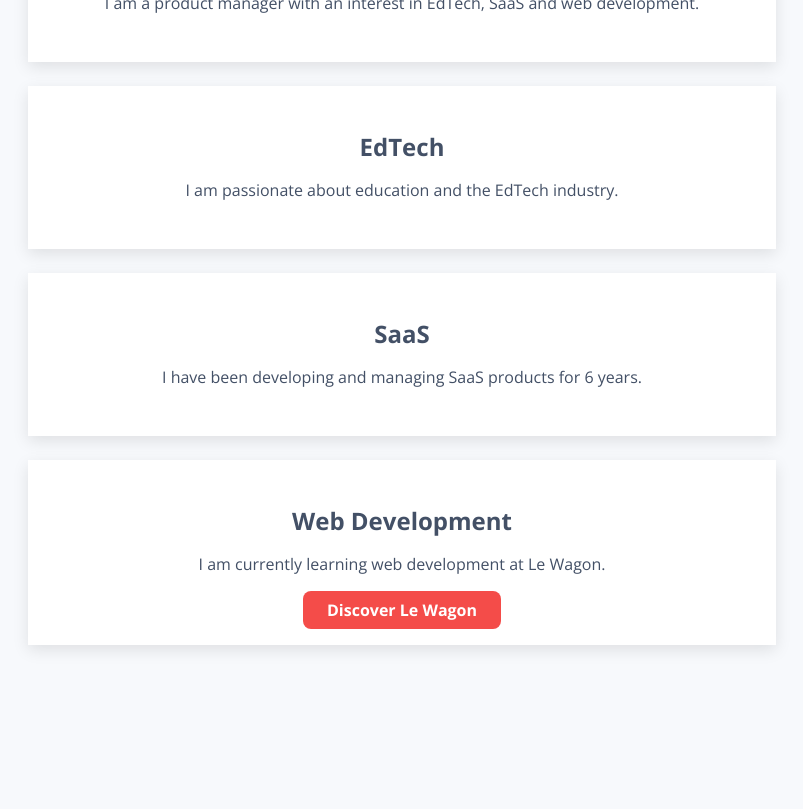
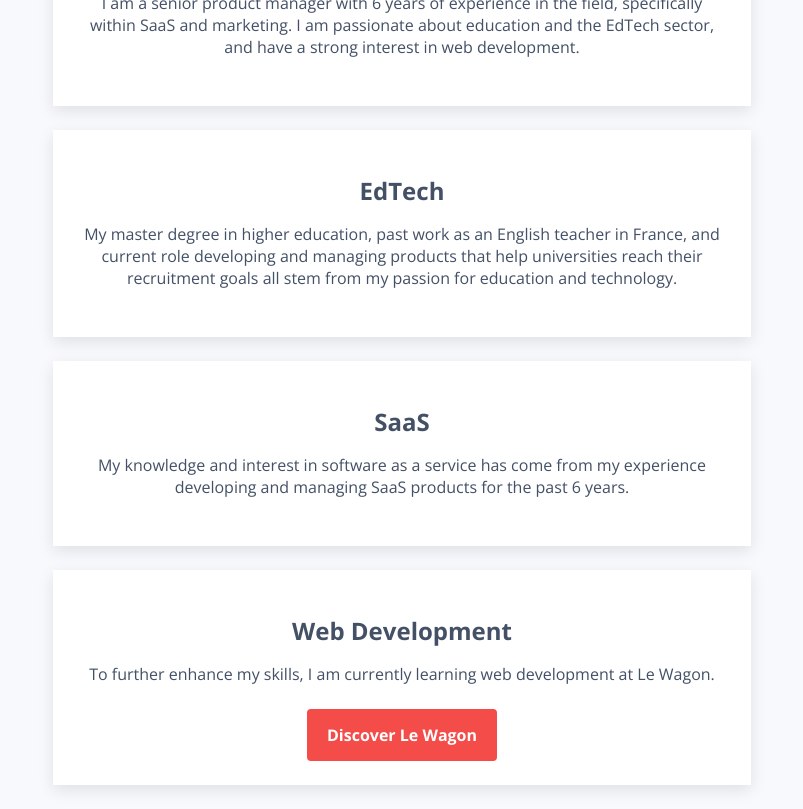
Before and after one commit to b24177/profile, a plain HTML site: page index.html in a window 1280 px wide. Shown: the part 300-1109 px from the top of the page, without its empty margins (238-1041 px from the left). Before the commit the page ends 969 px from the top, so only its background shows below. Drawn offline with nearby package versions, Linux system fonts and the light colour scheme.

Commit message:
My profile page

```diff
--- a/index.html
+++ b/index.html
@@ -7,6 +7,7 @@
   <link rel="stylesheet" type="text/css" href="style.css">
   <link href="https://fonts.googleapis.com/css2?family=Open+Sans:wght@400;700&display=swap" rel="stylesheet">
   <link href="https://fonts.googleapis.com/css2?family=Lora&display=swap" rel="stylesheet">
+  <link href="https://fonts.googleapis.com/css2?family=Roboto:wght@400;700&display=swap" rel="stylesheet">
   <link rel="stylesheet" href="https://use.fontawesome.com/releases/v5.2.0/css/all.css" integrity="sha384-hWVjflwFxL6sNzntih27bfxkr27PmbbK/iSvJ+a4+0owXq79v+lsFkW54bOGbiDQ" crossorigin="anonymous">
   <meta name="viewport" content="width=device-width, initial-scale=1">
 </head>
@@ -19,22 +20,27 @@
       <li><a href="https://github.com/b24177/" target="_blank"><i class="fab fa-github-square"></i></a></li>
       <li><a href="https://www.linkedin.com/in/brantmonaghan/" target="_blank"><i class="fab fa-linkedin"></i></a></li>
       </ul>
-      <p>I am a product manager with an interest in EdTech, SaaS and web development.</p>
+      <p>I am a senior product manager with 6 years of experience in the field, specifically within SaaS and marketing.
+         I am passionate about education and the EdTech sector, and have a strong interest in web development.
   </div>
 
   <div class="card-white">
     <h2>EdTech</h2>
-    <p>I am passionate about education and the EdTech industry.</p>
+    <p>My master degree in higher education, past work as an English teacher in France, and current
+      role developing and managing products that help universities reach their recruitment goals
+      all stem from my passion for education and technology.
+      </p>
   </div>
 
   <div class="card-white">
     <h2>SaaS</h2>
-    <p>I have been developing and managing SaaS products for 6 years.</p>
+    <p>My knowledge and interest in software as a service has come from my experience
+       developing and managing SaaS products for the past 6 years.</p>
   </div>
 
   <div class="card-white">
     <h2>Web Development</h2>
-    <p>I am currently learning web development at Le Wagon.</p>
+    <p>To further enhance my skills, I am currently learning web development at Le Wagon.</p>
     <a href="https://www.lewagon.com/" target="_blank" class="btn-coral">Discover Le Wagon</a>
   </div>
 </body>
--- a/style.css
+++ b/style.css
@@ -1,16 +1,14 @@
 @import url('https://fonts.googleapis.com/css2?family=Open+Sans:wght@400;700&display=swap');
 
-h1, h2, body {
+h1, h2 {
   font-family: 'Open Sans', sans-serif;
-}
-
-h1, h2 {
   color: #435066;
   margin-bottom: 16px;
 }
 
 body {
   background-color: #F7F9FC;
+  font-family: 'Open Sans', sans-serif;
 }
 
 a {
@@ -19,7 +17,13 @@ a {
   color: #F44C49;
 }
 
+a:hover {
+  color: #F21915;
+}
+
 p {
+  f/*ont-family: 'Lora', serif;*/
+  font-family: 'Open Sans', sans-serif;
   margin-bottom: 24px;
   margin-top: 8px;
   color: #435066;
@@ -29,7 +33,7 @@ p {
   background-color: white;
   padding: 24px;
   box-shadow: 0 5px 15px rgba(0,0,0,0.1);
-  width: 700px;
+  width: 650px;
   margin: 24px auto;
   text-align: center;
 }
@@ -53,25 +57,32 @@ p {
 .btn-coral {
 background-color: #F44C49;
 color: white;
-padding: 8px 24px;
-border-radius: 8px;
+padding: 15px 20px;
+border-radius: 4px;
+display: inline-block;
+}
+
+.btn-coral:hover {
+  background-color: #F21915;
+  color: white;
 }
 
 @media (max-width: 960px) {
   /* For a screen < 960px, this CSS will be read */
-  .container {
+  .card-white {
     width: 700px;
   }
 }
 @media (max-width: 720px) {
   /* For a screen < 720px, this CSS will be read */
-  .container {
+  .card-white {
     width: 500px;
   }
 }
+
 @media (max-width: 540px) {
   /* For a screen < 540px, this CSS will be read */
-  .container {
+  .card-white {
     width: 300px;
   }
 }
```
